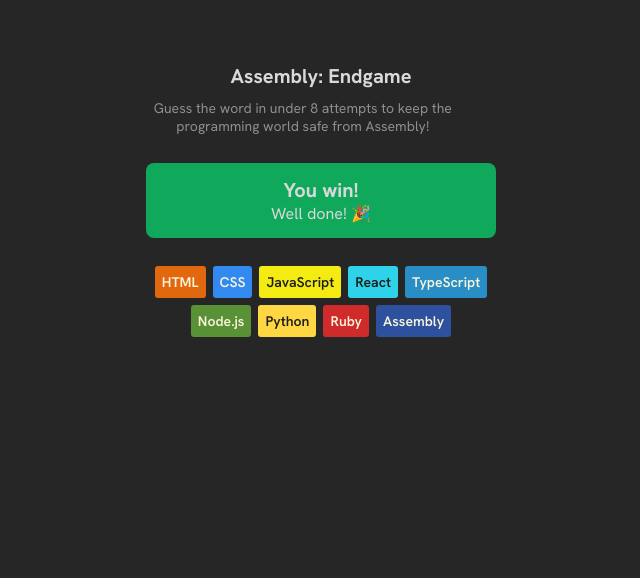
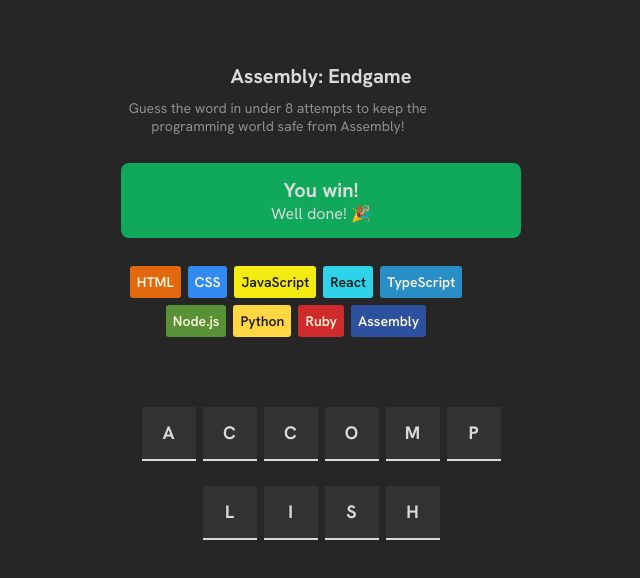
Before and after one commit to thinthunaing/react-learning, a React (Vite) app in the folder end-game/: page / in a window 1280 px wide. Shown: the top 578 px of the page, without its empty margins (319-959 px from the left). Built offline with nearby package versions, Linux system fonts and the light colour scheme.

Commit message:
word display
In this lesson I learned about
1. awareness of align-self property.
2. recap how to turn the string to array
     (i) .split()
     (ii) [...currentWord] separator
     (iii)Array.from(currentWord)

```diff
--- a/end-game/src/App.css
+++ b/end-game/src/App.css
@@ -64,6 +64,7 @@
     gap: 0.5em;
     flex-wrap: wrap;
     justify-content: center;
+    margin-bottom: 5em;
 }
 
 .chip{
@@ -71,3 +72,28 @@
     border-radius: 3px;
     font-weight: 600;
 }
+
+.word-container{
+    display: flex;
+    justify-content: center;
+    flex-wrap: wrap;
+    max-width: 400px;
+
+    gap: 0.5em;
+    align-items: center;
+}
+
+.letter-box{
+    width: 3em;
+    height: 3em;
+    background-color: #323232;
+    border-bottom: 2px solid #D9D9D9;
+    padding-top:0.8em;
+    margin-bottom: 1em;
+    text-align: center;
+
+    font-size: 1.125rem;
+    font-weight: 700;
+
+
+}
--- a/end-game/src/App.jsx
+++ b/end-game/src/App.jsx
@@ -1,3 +1,4 @@
+import { useState } from 'react'
 import './App.css'
 import {languages} from './language.js'
 
@@ -14,6 +15,17 @@
       </span>
     )
   })
+
+   const [currendyWord, setCurrentWord] = useState("accomplish");
+
+   const wordArray = currendyWord.split("");
+   const word = wordArray.map( letter=>{
+    return(
+      <span key={letter} className='letter-box'>
+        {letter.toUpperCase()}
+      </span>
+    )
+   })
   return (
     <>
       <header>
@@ -28,6 +40,9 @@
       <section className='language-chip'>
         {language}
       </section>
+      <section className='word-container'>
+        {word}
+      </section>
 
     </>
   )
```
